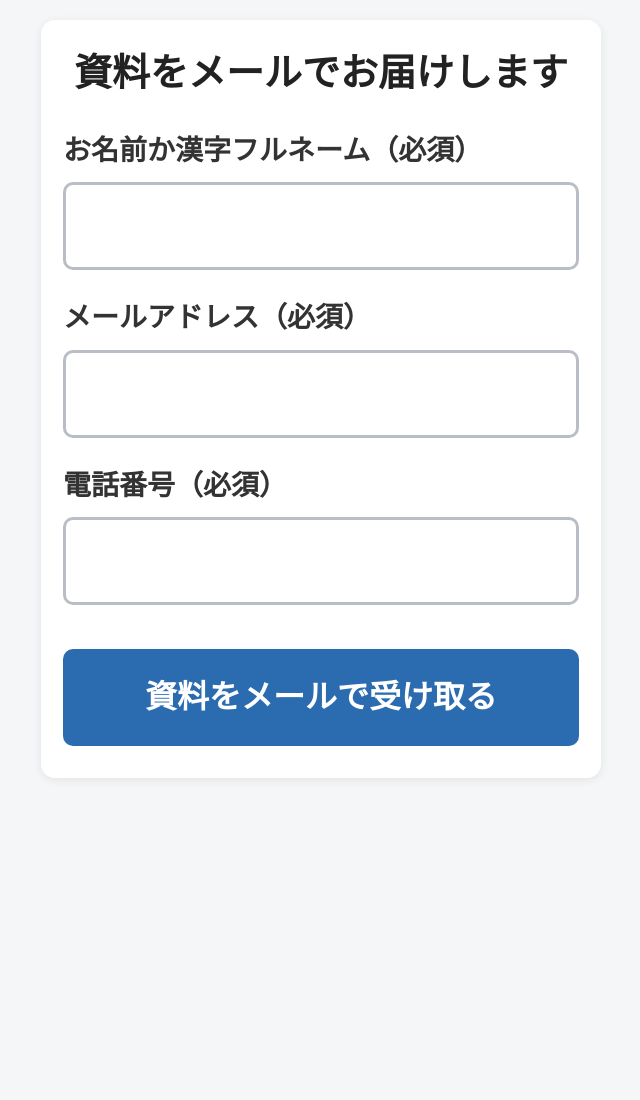
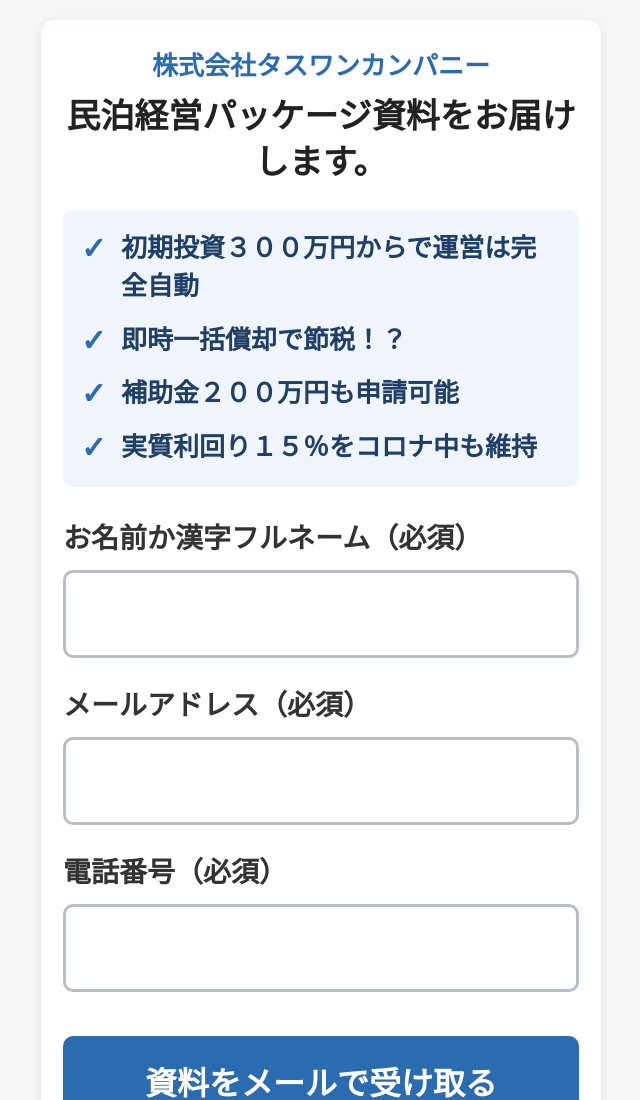
Before and after one commit to SJ-T-Nishide/SJ-Sales-Automation, a browser extension: page expo_lead_gate_admin/Index.html in a window 1280 px wide. Shown: the top 1100 px of the page, without its empty margins (319-959 px from the left). Before the commit the page ends 826 px from the top, so only its background shows below. Drawn offline with Linux system fonts and the light colour scheme.

Commit message:
Replace landing copy with company pitch
Swaps the generic heading for the company name, the offer line, and
four selling points rendered as a checkmarked list.

```diff
--- a/expo_lead_gate_admin/Index.html
+++ b/expo_lead_gate_admin/Index.html
@@ -22,11 +22,46 @@
       padding: 28px 22px 32px;
       box-shadow: 0 2px 10px rgba(0,0,0,0.08);
     }
+    .brand {
+      font-size: 26px;
+      font-weight: bold;
+      line-height: 1.4;
+      text-align: center;
+      color: #2b6cb0;
+      margin: 0 0 10px;
+    }
     h1 {
-      font-size: 38px;
+      font-size: 34px;
       line-height: 1.35;
       text-align: center;
+      margin: 0 0 24px;
+    }
+    .points {
+      list-style: none;
       margin: 0 0 32px;
+      padding: 20px 18px;
+      background: #f0f5fb;
+      border-radius: 10px;
+    }
+    .points li {
+      font-size: 26px;
+      font-weight: bold;
+      line-height: 1.45;
+      color: #1f3f66;
+      padding-left: 40px;
+      position: relative;
+    }
+    .points li + li {
+      margin-top: 16px;
+    }
+    .points li::before {
+      content: "✓";
+      position: absolute;
+      left: 0;
+      top: 0;
+      color: #2b6cb0;
+      font-size: 30px;
+      line-height: 1.25;
     }
     .field {
       margin-bottom: 28px;
@@ -94,7 +129,14 @@
 </head>
 <body>
   <div class="card" id="gateCard">
-    <h1>資料をメールでお届けします</h1>
+    <div class="brand">株式会社タスワンカンパニー</div>
+    <h1>民泊経営パッケージ資料をお届けします。</h1>
+    <ul class="points">
+      <li>初期投資３００万円からで運営は完全自動</li>
+      <li>即時一括償却で節税！？</li>
+      <li>補助金２００万円も申請可能</li>
+      <li>実質利回り１５％をコロナ中も維持</li>
+    </ul>
 
     <div class="field">
       <label for="name">お名前か漢字フルネーム（必須）</label>
```
